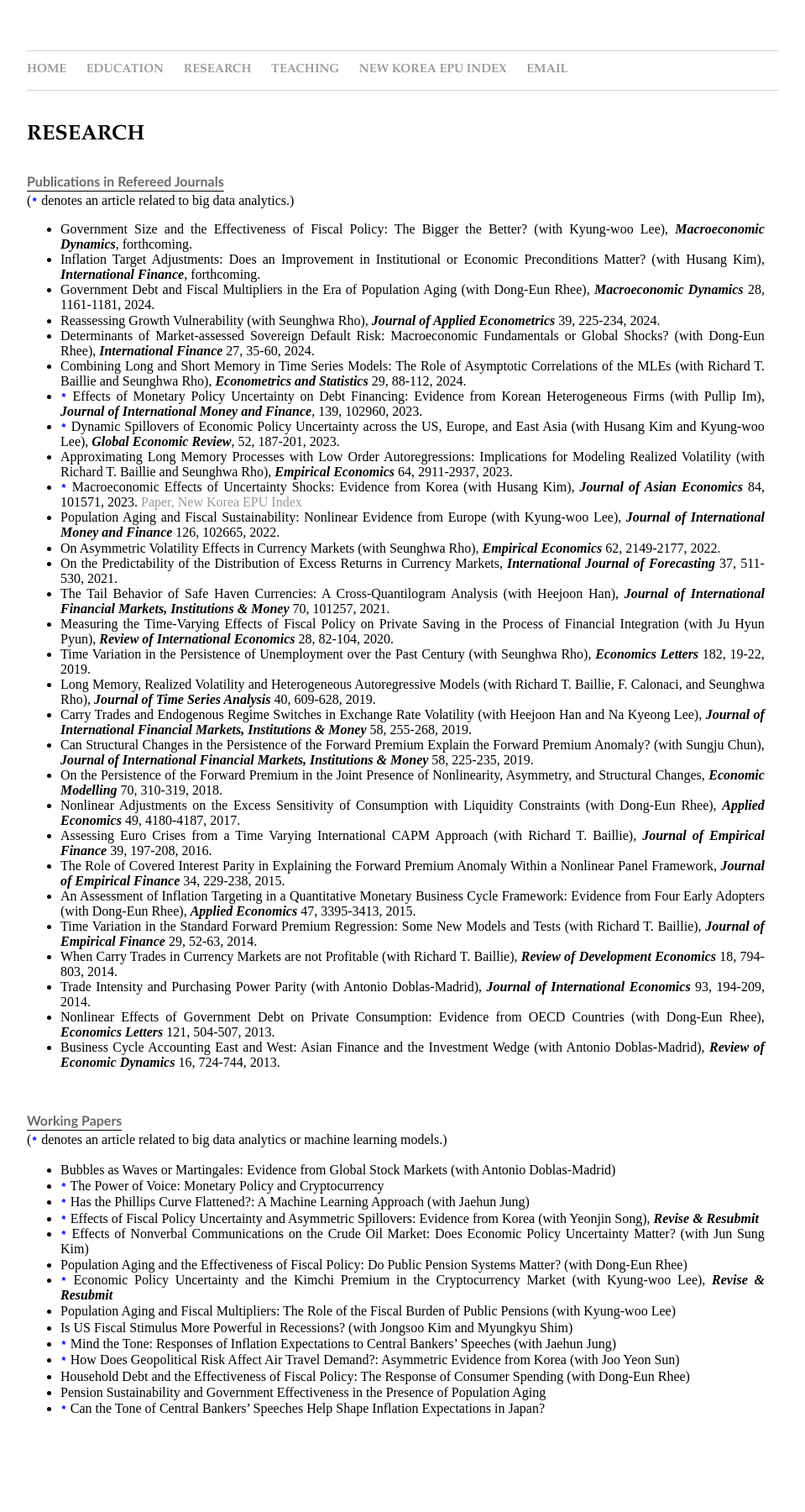
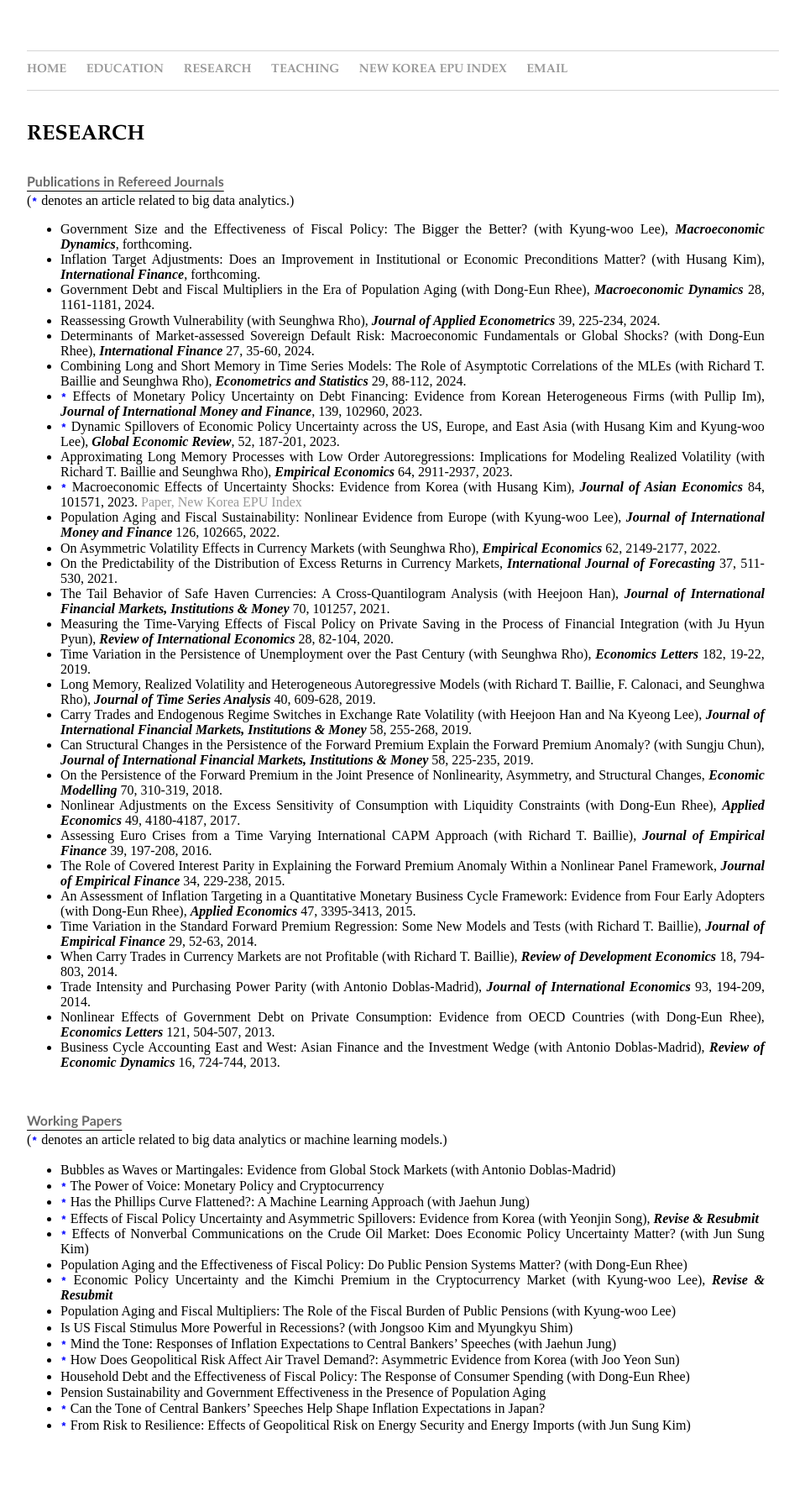
Before and after one commit to dooyeoncho/dooyeoncho.github.io, a Jekyll site: the page built from pages/research.html, in a window 1280 px wide. Shown: the whole page at 84% size, without its empty margins (160-1119 px from the left). Built offline with Jekyll 4.4.1, drawn with Linux system fonts in a browser that asks for light colours.

Commit message:
Update research.html

```diff
--- a/pages/research.html
+++ b/pages/research.html
@@ -73,5 +73,6 @@ span {
 		<span><li>Household Debt and the Effectiveness of Fiscal Policy: The Response of Consumer Spending (with Dong-Eun Rhee)</li></span>
 		<span><li>Pension Sustainability and Government Effectiveness in the Presence of Population Aging</li></span>
 		<span><li><code style="color : blue"><b>*</b></code> Can the Tone of Central Bankers’ Speeches Help Shape Inflation Expectations in Japan?</li></span>
+		<span><li><code style="color : blue"><b>*</b></code> From Risk to Resilience: Effects of Geopolitical Risk on Energy Security and Energy Imports (with Jun Sung Kim)</li></span>
 	</ul>
 </div>&nbsp;&nbsp;&nbsp;&nbsp;&nbsp;&nbsp;
```
